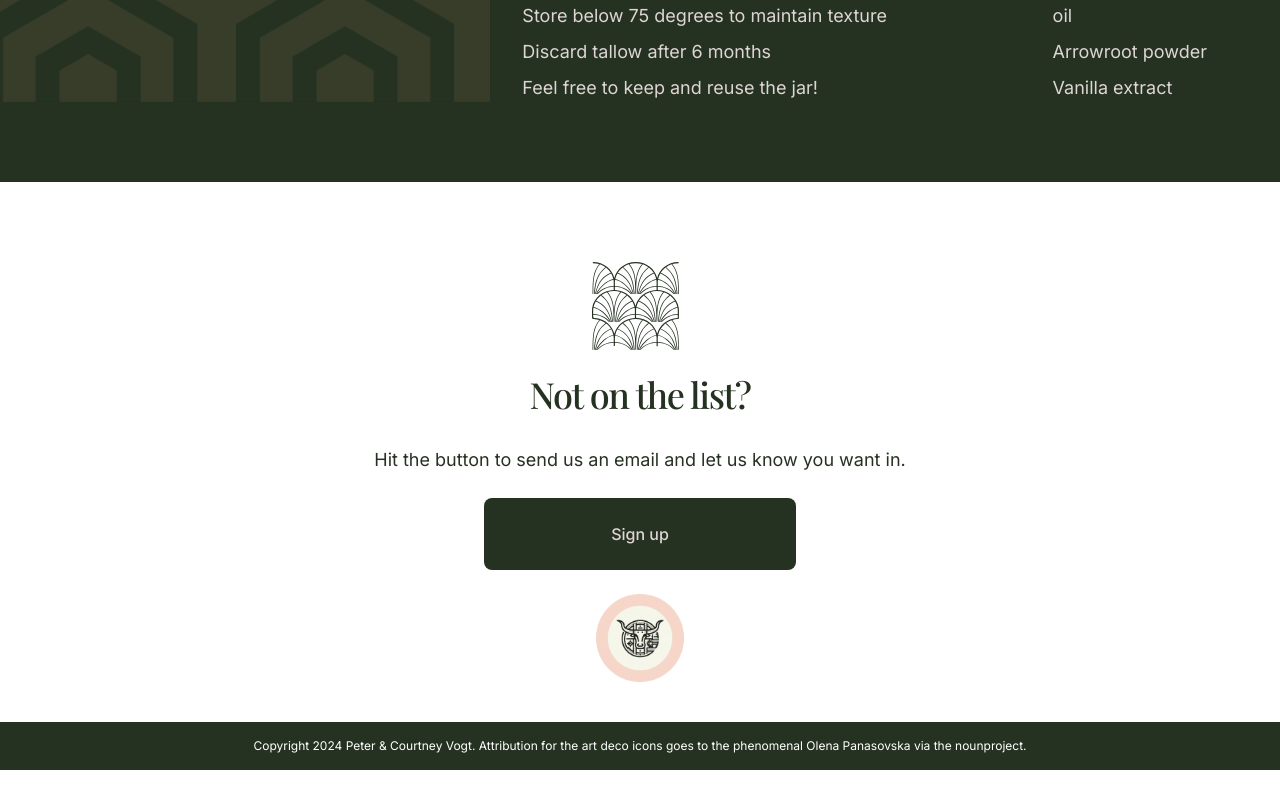
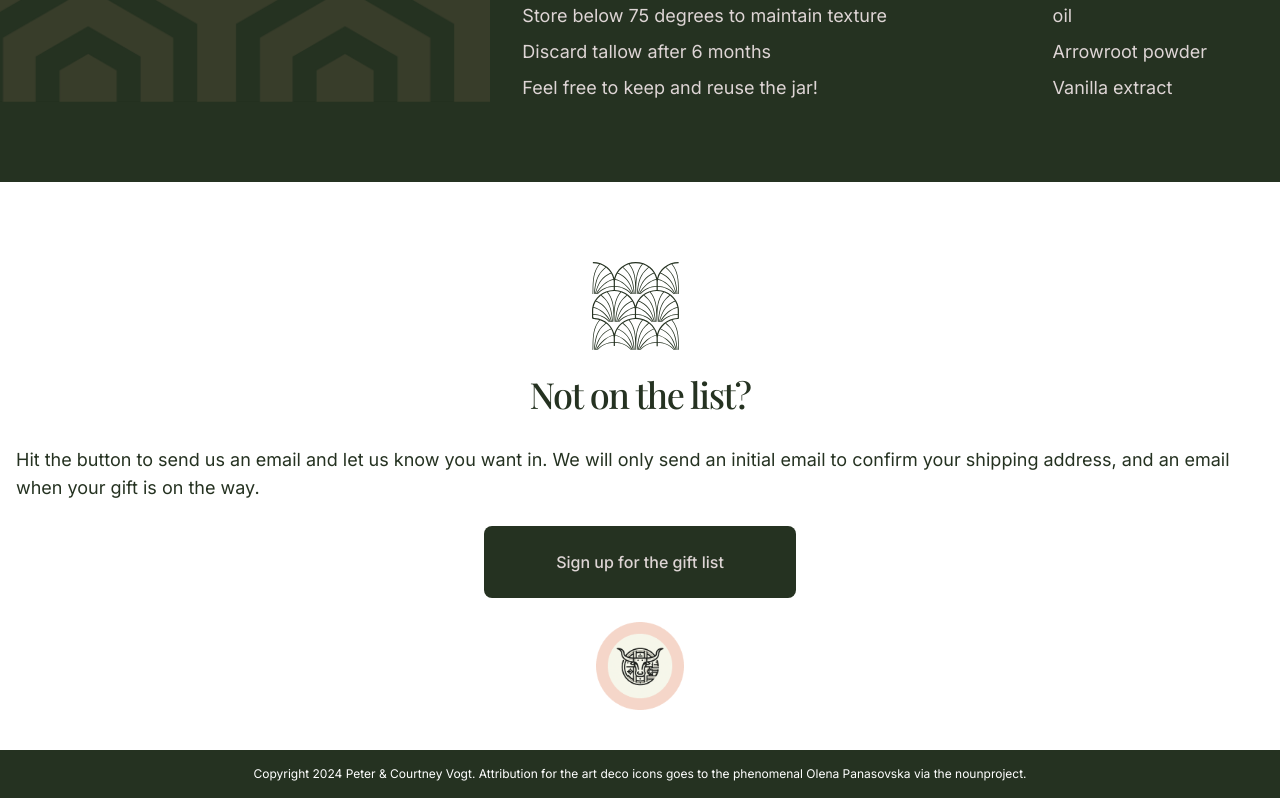
Before and after one commit to pmvogt/cowprintvault, a Next.js app: page / in a window 1280 px wide. Shown: the part 2607-3405 px from the top of the page. Before the commit the page ends 3377 px from the top, so only its background shows below. Built offline with nearby package versions, Linux system fonts and the light colour scheme; a web font is replaced by a local one.

Commit message:
copy fix

```diff
--- a/app/page.js
+++ b/app/page.js
@@ -194,13 +194,15 @@ export default function Home() {
 				</h2>
 				<div class="flex flex-col items-center space-y-6 w-full">
 					<p class="text-hunter text-lg font-sans">
-						Hit the button to send us an email and let us know you want in.
+						Hit the button to send us an email and let us know you want in. We
+						will only send an initial email to confirm your shipping address,
+						and an email when your gift is on the way.
 					</p>
 					<a
 						href="mailto:peter@petervogt.co"
 						class="px-4 w-full md:w-1/4 py-6 text-base font-medium text-offwhite bg-hunter hover:bg-copper focus:ring-4 focus:outline-none focus:ring-copper rounded-lg text-center"
 					>
-						Sign up
+						Sign up for the gift list
 					</a>
 					<Image src="/brand.png" width={88} height={88} alt="brand logo" />
 				</div>
```
